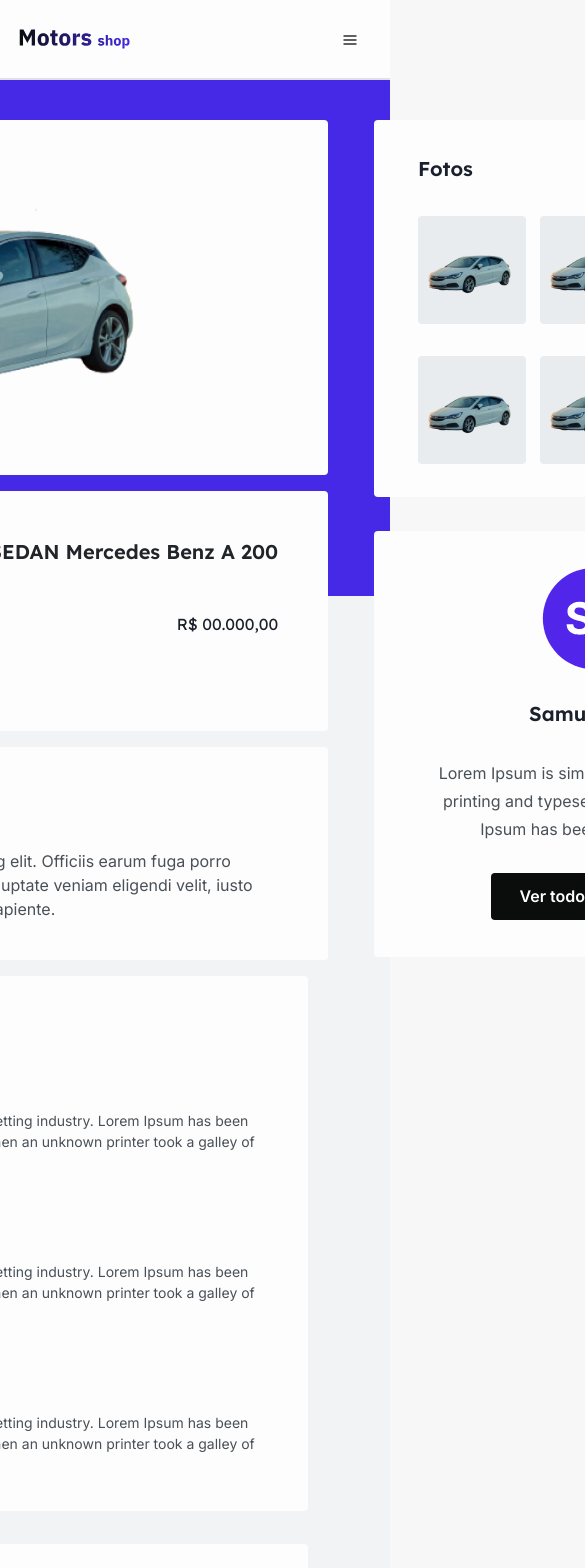
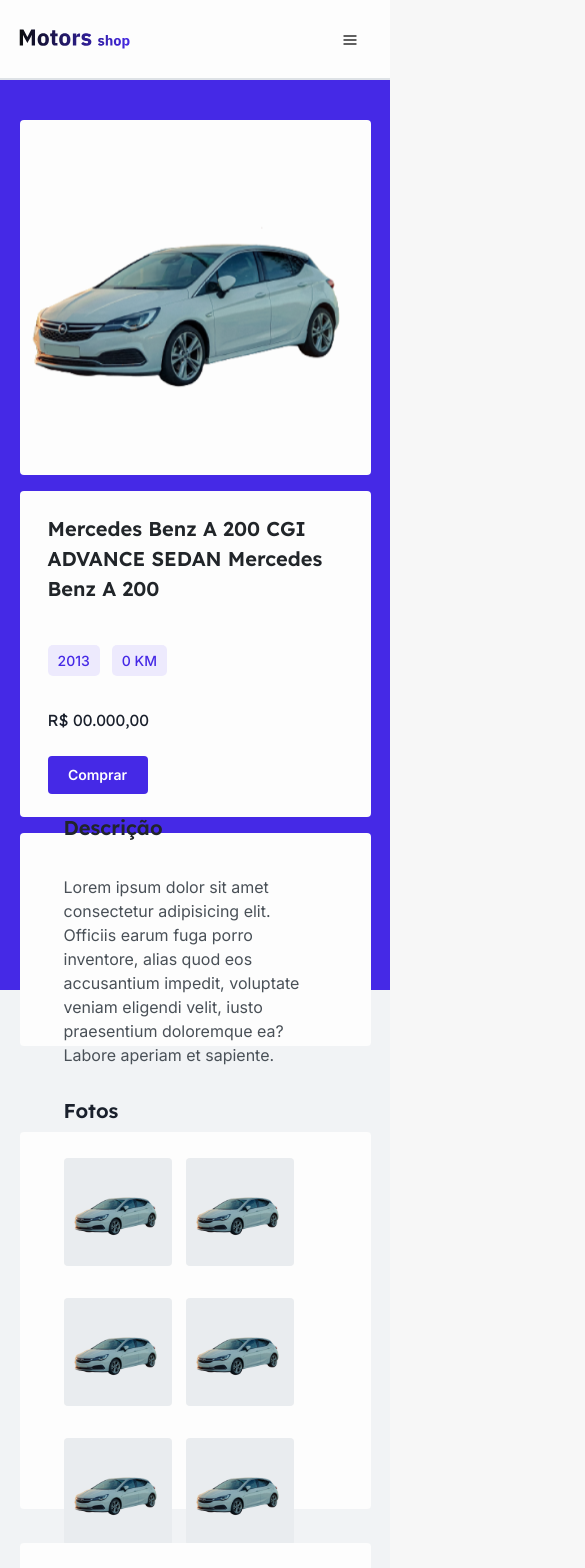
Before and after one commit to MatheusMoura-M/e-commerce-cars-shop-front, a React (Vite) app: page /detail-card in a window 390 px wide. Shown: the top 1568 px of the page, 585 px wide, since content can reach past the window. Built offline with nearby package versions, Linux system fonts and the light colour scheme.

Commit message:
feat: fix css responsive of first container detail card page

```diff
--- a/src/components/boxComment/index.tsx
+++ b/src/components/boxComment/index.tsx
@@ -41,7 +41,7 @@
       <Flex
         bg={"grey.10"}
         h={289}
-        w={752}
+        w={"100%"}
         p={isLogged ? "36px 35px 39px 44px" : "57px 35px 39px 44px"}
         flexDirection={"column"}
         gap={15}
--- a/src/components/boxComment/style.ts
+++ b/src/components/boxComment/style.ts
@@ -5,7 +5,7 @@
   align-items: center;
   border-radius: 4px;
   align-items: "center";
-  min-width: 1240px;
+  min-width: 752px;
   justify-content: "flex-start";
   margin-bottom: 73px;
 
@@ -31,5 +31,10 @@
   textarea:focus {
     outline: 0;
   }
+
+  @media (max-width: 1280px) {
+    width: 90%;
+    min-width: unset;
+  }
 `;
 export default ContainerComment;
--- a/src/pages/detail card/index.tsx
+++ b/src/pages/detail card/index.tsx
@@ -8,7 +8,7 @@
 import imgPerfil3 from "../../assets/ImgPerfil3.svg";
 import ContainerDetailCard from "./style";
 import { BoxComment } from "../../components/boxComment";
-// • &ensp;há 3 dias
+
 export const DetailCard = () => {
   return (
     <>
@@ -17,7 +17,8 @@
         <Container
           as={"section"}
           display={"flex"}
-          flexDirection={"row"}
+          flexDirection={{ base: "column", xl: "row" }}
+          alignItems={{ base: "center", xl: "unset" }}
           p={0}
           minW={"100%"}
           justifyContent={"center"}
@@ -28,12 +29,14 @@
             as={"section"}
             mt={"40px"}
             flexDirection={"column"}
+            alignItems={{ base: "center", xl: "unset" }}
             gap={"1rem"}
+            width={{ base: "90%", xl: "unset" }}
           >
             <Flex
               bg={"grey.10"}
               h={355}
-              w={752}
+              w={{ base: "100%", sm3: 700, md: 752 }}
               borderRadius={4}
               alignItems={"center"}
               justifyContent={"center"}
@@ -47,8 +50,8 @@
             </Flex>
             <Flex
               bg={"grey.10"}
-              h={240}
-              w={752}
+              h={{ base: 326, sm1: 240 }}
+              w={{ base: "100%", sm3: 700, md: 752 }}
               borderRadius={4}
               alignItems={"center"}
               justifyContent={"center"}
@@ -56,7 +59,7 @@
               <Flex
                 alignItems={"flex-start"}
                 flexDirection={"column"}
-                p={"44px 49px 28px 44px"}
+                p={{ base: "28px 20px 28px 28px", xl: "44px 49px 28px 44px" }}
               >
                 <Box mb={"41px"}>
                   <Text
@@ -68,11 +71,17 @@
                     Mercedes Benz A 200 CGI ADVANCE SEDAN Mercedes Benz A 200
                   </Text>
                 </Box>
-                <Flex justifyContent={"space-between"} w={"100%"} mb={"24px"}>
+                <Flex
+                  justifyContent={"space-between"}
+                  w={"100%"}
+                  mb={"24px"}
+                  flexDirection={{ base: "column", sm: "row" }}
+                  gap={{ base: "32px", sm: "unset" }}
+                >
                   <Flex
                     gap={"12px"}
                     className="aboutKmYear-container"
-                    justifyContent={"center"}
+                    justifyContent={{ base: "flex-start", sm: "center" }}
                     alignItems={"center"}
                     mt={0}
                   >
@@ -105,7 +114,7 @@
             <Flex
               bg={"grey.10"}
               h={213}
-              w={752}
+              w={{ base: "100%", sm3: 700, md: 752 }}
               borderRadius={4}
               flexDirection={"column"}
               alignItems={"flex-start"}
@@ -135,11 +144,15 @@
               </Text>
             </Flex>
           </Flex>
-          <Flex flexDirection={"column"} gap={"34px"}>
+          <Flex
+            flexDirection={"column"}
+            gap={"34px"}
+            w={{ base: "90%", xl: "unset" }}
+          >
             <Flex
               bg={"grey.10"}
               h={377}
-              w={440}
+              w={{ base: "100%", xl: 440 }}
               borderRadius={4}
               alignItems={"flex-start"}
               justifyContent={"center"}
@@ -216,7 +229,7 @@
             <Flex
               bg={"grey.10"}
               h={426}
-              w={440}
+              w={{ base: "100%", xl: 440 }}
               borderRadius={4}
               alignItems={"center"}
               justifyContent={"center"}
@@ -255,19 +268,27 @@
         </Container>
         <Flex
           as={"section"}
-          w={"90%"}
-          alignItems={"center"}
+          w={{ base: "100%", xl: "59.3%" }}
+          alignItems={{ base: "center", xl: "flex-end" }}
           justifyContent={"center"}
           flexDirection={"column"}
           gap={33}
         >
-          <Container minW={1240} borderRadius={4} p={0} m={0} display={"flex"}>
+          <Container
+            minW={"100%"}
+            borderRadius={4}
+            p={0}
+            m={0}
+            display={"flex"}
+            justifyContent={{ base: "center", xl: "flex-end" }}
+          >
             <Flex
               bg={"grey.10"}
-              w={752}
+              w={{ base: "90%", xl: 752 }}
               p={"36px 44px"}
               flexDirection={"column"}
               borderRadius={4}
+              alignItems={"center"}
             >
               <Text
                 color={"grey.1"}
--- a/src/pages/detail card/style.ts
+++ b/src/pages/detail card/style.ts
@@ -10,10 +10,9 @@
   );
   height: 100%;
   display: flex;
+  margin: 0 auto;
   flex-direction: column;
   max-width: 1450px;
-  margin: 0 auto;
-
   .aboutKmYear-container {
     span {
       color: var(--brand-1);
@@ -21,7 +20,7 @@
       font-weight: 500;
       padding: 5px 10px;
       white-space: nowrap;
-      width: 95%;
+      width: max-content;
       border-radius: 5px;
       font-size: 14px;
     }
--- a/src/styles/theme.ts
+++ b/src/styles/theme.ts
@@ -5,7 +5,9 @@
   xs: "21.3em", // 340px
   xs2: "25em", // 400px
   sm: "30em", // 480px
+  sm1: "31.87em", // 510px
   sm2: "40em", // 640px
+  sm3: "45em", // 720px
   md: "48em", // 768px
   md2: "55em", // 880px
   lg: "62em", // 992px
```
Also changed, not shown: 1 other file (tests, documents, lock files or other folders).
